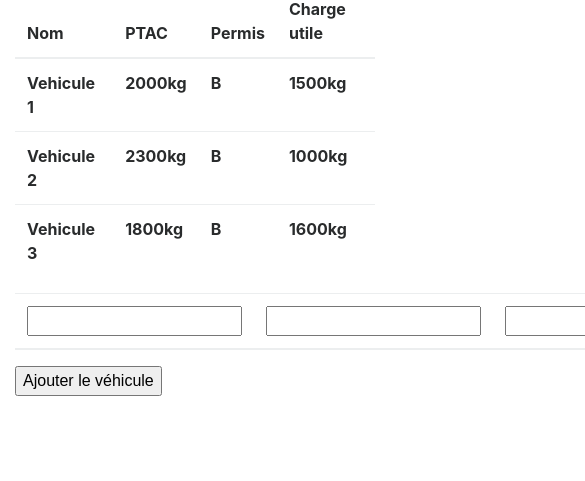
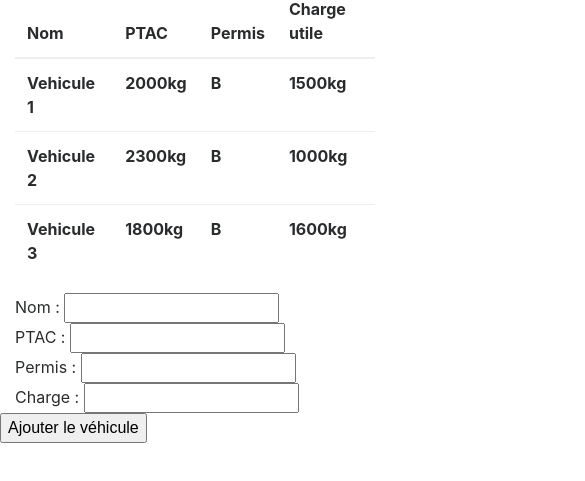
Before and after one commit to pableur/Remorques, a plain HTML site: page index.html in a window 390 px wide. Shown: the part 123-604 px from the top of the page, 585 px wide, since content can reach past the window. Drawn offline with Linux system fonts and the light colour scheme.

Commit message:
Responsive form

```diff
--- a/index.html
+++ b/index.html
@@ -68,17 +68,19 @@
 			  </table>
 			</div
 		  </div>
-		  <table class="table table-hover">
-				<thead>
-				  <tr>
-					<th scope="col"><input type="text" id="form_name"></input></th>
-					<th scope="col"><input type="text" id="form_ptac"></input></th>
-					<th scope="col"><input type="text" id="form_permis"></input></th>
-					<th scope="col"><input type="text" id="form_charge"></input></th>
-
-				  </tr>
-				</thead>
-			  </table>
+		  </div>
+		<div class="col-sm-3">
+		  Nom : <input type="text" id="form_name"></input>
+		</div>
+		<div class="col-sm-3">
+		  PTAC : <input type="text" id="form_ptac"></input>
+		</div>
+		<div class="col-sm-3">
+		  Permis : <input type="text" id="form_permis"></input>
+		</div>
+		<div class="col-sm-3">
+		  Charge : <input type="text" id="form_charge"></input>
+		</div>
 		  <span >
 			<input type="button" id="addVehicule" value="Ajouter le véhicule" />
 		  </span>
```
Also changed, not shown: remorques.html (+13 -11 lines).
